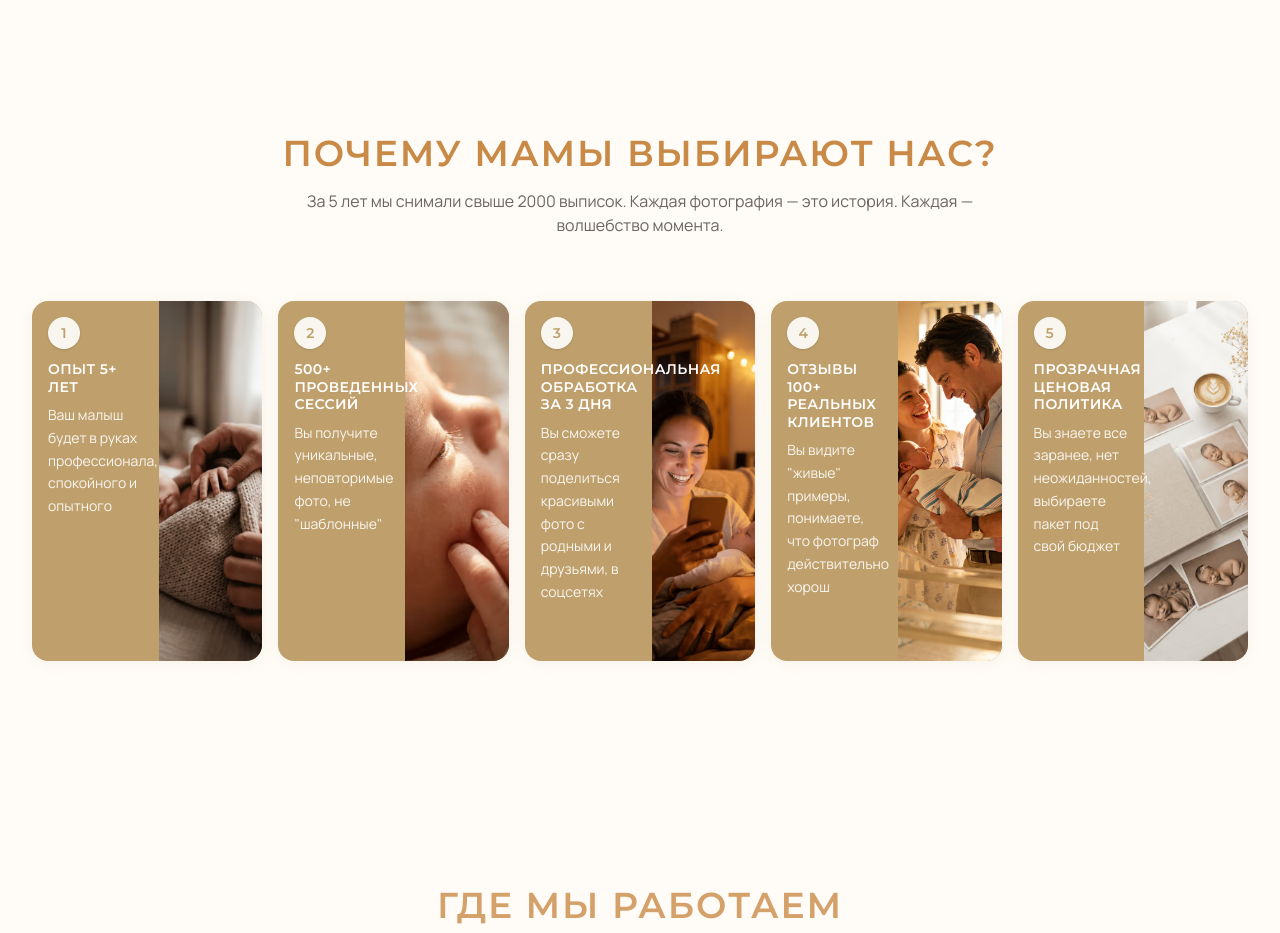
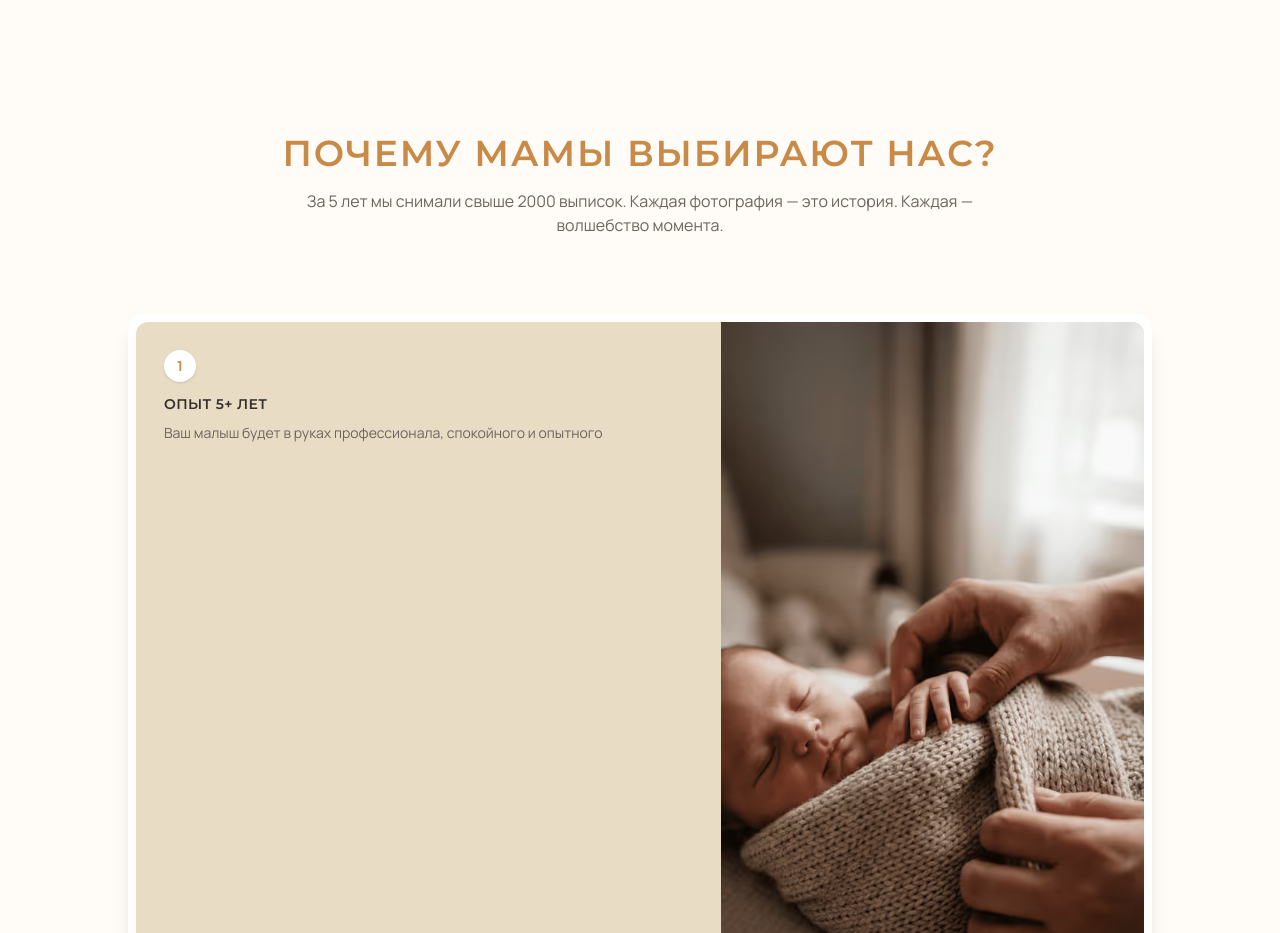
Before and after one commit to ramzesk1n/sunlife, a React (Vite) app: page / in a window 1280 px wide. Shown: the part 1500-2433 px from the top of the page. Built offline with nearby package versions, Linux system fonts and the light colour scheme.

Commit message:
refactor: replace all px values with rem/vh/vw/% relative units

```diff
--- a/src/components/Benefits/Benefits.tsx
+++ b/src/components/Benefits/Benefits.tsx
@@ -26,19 +26,19 @@ const itemVariants = {
 
 const iconMap: Record<string, React.ReactNode> = {
   camera: (
-    <svg xmlns="http://www.w3.org/2000/svg" width="24" height="24" viewBox="0 0 24 24" fill="none" stroke="currentColor" strokeWidth="2" strokeLinecap="round" strokeLinejoin="round" aria-hidden="true">
+    <svg xmlns="http://www.w3.org/2000/svg" className="w-6 h-6" viewBox="0 0 24 24" fill="none" stroke="currentColor" strokeWidth="2" strokeLinecap="round" strokeLinejoin="round" aria-hidden="true">
       <path d="M14.5 4h-5L7 7H4a2 2 0 0 0-2 2v9a2 2 0 0 0 2 2h16a2 2 0 0 0 2-2V9a2 2 0 0 0-2-2h-3l-2.5-3z" />
       <circle cx="12" cy="13" r="3" />
     </svg>
   ),
   tag: (
-    <svg xmlns="http://www.w3.org/2000/svg" width="24" height="24" viewBox="0 0 24 24" fill="none" stroke="currentColor" strokeWidth="2" strokeLinecap="round" strokeLinejoin="round" aria-hidden="true">
+    <svg xmlns="http://www.w3.org/2000/svg" className="w-6 h-6" viewBox="0 0 24 24" fill="none" stroke="currentColor" strokeWidth="2" strokeLinecap="round" strokeLinejoin="round" aria-hidden="true">
       <path d="M12 2H2v10l9.29 9.29c.94.94 2.48.94 3.42 0l6.58-6.58c.94-.94.94-2.48 0-3.42L12 2Z" />
       <path d="M7 7h.01" />
     </svg>
   ),
   truck: (
-    <svg xmlns="http://www.w3.org/2000/svg" width="24" height="24" viewBox="0 0 24 24" fill="none" stroke="currentColor" strokeWidth="2" strokeLinecap="round" strokeLinejoin="round" aria-hidden="true">
+    <svg xmlns="http://www.w3.org/2000/svg" className="w-6 h-6" viewBox="0 0 24 24" fill="none" stroke="currentColor" strokeWidth="2" strokeLinecap="round" strokeLinejoin="round" aria-hidden="true">
       <path d="M10 17h4V5H6v12h2" />
       <path d="M20 17h2v-3.34a4 4 0 0 0-1.17-2.83L19 9h-5v8h1" />
       <circle cx="7.5" cy="17.5" r="2.5" />
@@ -46,7 +46,7 @@ const iconMap: Record<string, React.ReactNode> = {
     </svg>
   ),
   clock: (
-    <svg xmlns="http://www.w3.org/2000/svg" width="24" height="24" viewBox="0 0 24 24" fill="none" stroke="currentColor" strokeWidth="2" strokeLinecap="round" strokeLinejoin="round" aria-hidden="true">
+    <svg xmlns="http://www.w3.org/2000/svg" className="w-6 h-6" viewBox="0 0 24 24" fill="none" stroke="currentColor" strokeWidth="2" strokeLinecap="round" strokeLinejoin="round" aria-hidden="true">
       <circle cx="12" cy="12" r="10" />
       <polyline points="12 6 12 12 16 14" />
     </svg>
@@ -55,7 +55,7 @@ const iconMap: Record<string, React.ReactNode> = {
 
 export default function Benefits() {
   const sectionRef = useRef<HTMLElement>(null);
-  const isInView = useInView(sectionRef, { once: true, margin: '-80px' });
+  const isInView = useInView(sectionRef, { once: true, margin: '-10%' });
   const shouldReduceMotion = useReducedMotion();
 
   return (
--- a/src/components/ExperienceSteps/ExperienceSteps.tsx
+++ b/src/components/ExperienceSteps/ExperienceSteps.tsx
@@ -1,6 +1,14 @@
-import { useRef } from 'react';
+import { useRef, useEffect } from 'react';
 import { motion, useInView, useReducedMotion } from 'framer-motion';
+import { gsap } from 'gsap';
+import { ScrollTrigger } from 'gsap/ScrollTrigger';
 import { steps, introText } from '../../content/steps';
+
+gsap.registerPlugin(ScrollTrigger);
+
+const prefersReducedMotion =
+  typeof window !== 'undefined' &&
+  window.matchMedia('(prefers-reduced-motion: reduce)').matches;
 
 const containerVariants = {
   hidden: {},
@@ -26,8 +34,61 @@ const itemVariants = {
 
 export default function ExperienceSteps() {
   const sectionRef = useRef<HTMLElement>(null);
-  const isInView = useInView(sectionRef, { once: true, margin: '-80px' });
+  const isInView = useInView(sectionRef, { once: true, margin: '-10%' });
   const shouldReduceMotion = useReducedMotion();
+
+  useEffect(() => {
+    if (prefersReducedMotion || !sectionRef.current) return;
+
+    let mm: gsap.MatchMedia | null = null;
+
+    mm = gsap.matchMedia();
+    mm.add('(min-width: 64rem)', () => {
+      const cards = gsap.utils.toArray<HTMLElement>('.about-card');
+      const container = sectionRef.current?.querySelector('.about-cards-container');
+      const pinned = sectionRef.current?.querySelector('.about-cards-pinned');
+
+      if (!container || !pinned || cards.length === 0) return;
+
+      const tl = gsap.timeline({
+        scrollTrigger: {
+          trigger: container,
+          start: 'top top',
+          end: 'bottom bottom',
+          scrub: 0.6,
+          pin: pinned,
+          pinSpacing: false,
+        },
+      });
+
+      cards.forEach((card, index) => {
+        if (index === 0) {
+          tl.set(card, { opacity: 1, scale: 1, y: 0 });
+        } else {
+          tl.fromTo(
+            card,
+            { y: '80vh', opacity: 0, scale: 0.92 },
+            { y: 0, opacity: 1, scale: 1, duration: 1, ease: 'power2.out' },
+            index - 1
+          );
+        }
+
+        if (index < cards.length - 1) {
+          tl.to(
+            card,
+            { scale: 0.9, y: '-7.5rem', opacity: 0.25, duration: 0.7 },
+            index + 0.85
+          );
+        }
+      });
+
+      return () => {
+        tl.kill();
+      };
+    });
+
+    return () => mm?.revert();
+  }, []);
 
   return (
     <section
@@ -35,10 +96,10 @@ export default function ExperienceSteps() {
       id="about"
       className="py-20 md:py-28 px-4 sm:px-6 lg:px-8 bg-cream"
     >
-      <div className="max-w-[88rem] mx-auto">
+      <div className="max-w-6xl mx-auto">
         <motion.h2
           className="text-2xl md:text-3xl lg:text-4xl font-display font-semibold text-gold-primary text-center mb-4 uppercase tracking-wider"
-          initial={shouldReduceMotion ? false : { opacity: 0, y: 20 }}
+          initial={shouldReduceMotion ? false : { opacity: 0, y: '1.25rem' }}
           animate={isInView ? { opacity: 1, y: 0 } : {}}
           transition={{ duration: 0.6, ease: 'easeOut' }}
         >
@@ -47,15 +108,55 @@ export default function ExperienceSteps() {
 
         <motion.p
           className="text-text-muted text-center max-w-2xl mx-auto mb-14 md:mb-16"
-          initial={shouldReduceMotion ? false : { opacity: 0, y: 20 }}
+          initial={shouldReduceMotion ? false : { opacity: 0, y: '1.25rem' }}
           animate={isInView ? { opacity: 1, y: 0 } : {}}
           transition={{ duration: 0.6, delay: 0.1, ease: 'easeOut' }}
         >
           {introText}
         </motion.p>
+      </div>
 
+      {/* Desktop stacking cards */}
+      <div className="about-cards-container relative hidden lg:block h-[420vh]">
+        <div className="about-cards-pinned h-screen w-full flex items-center justify-center px-4">
+          {steps.map((step, index) => (
+            <div
+              key={step.id}
+              className="about-card absolute w-full max-w-5xl opacity-0"
+              style={{ zIndex: index + 1 }}
+            >
+              <article className="mx-auto w-full rounded-2xl bg-white p-2 shadow-xl">
+                <div className="flex overflow-hidden rounded-xl bg-gold-lighter">
+                  <div className="flex-1 p-7">
+                    <div className="mb-3 flex h-8 w-8 items-center justify-center rounded-full bg-white text-sm font-display font-semibold text-gold-primary shadow-sm">
+                      {index + 1}
+                    </div>
+                    <h3 className="font-display text-sm font-semibold uppercase tracking-wide text-text-dark mb-2">
+                      {step.title}
+                    </h3>
+                    <p className="text-sm leading-relaxed text-text-muted">
+                      {step.description}
+                    </p>
+                  </div>
+
+                  <div className="relative w-[42%] shrink-0 overflow-hidden">
+                    <img
+                      src={step.image}
+                      alt={step.title}
+                      loading="lazy"
+                      className="h-full w-full object-cover"
+                    />
+                  </div>
+                </div>
+              </article>
+            </div>
+          ))}
+        </div>
+      </div>
+
+      {/* Mobile plain cards */}
       <motion.div
-          className="grid grid-cols-1 sm:grid-cols-2 lg:grid-cols-5 gap-3 md:gap-4"
+        className="relative max-w-5xl mx-auto lg:hidden"
         variants={shouldReduceMotion ? undefined : containerVariants}
         initial="hidden"
         animate={isInView ? 'visible' : 'hidden'}
@@ -64,33 +165,33 @@ export default function ExperienceSteps() {
           <motion.article
             key={step.id}
             variants={shouldReduceMotion ? undefined : itemVariants}
-              className="group relative flex flex-col lg:flex-row h-full min-h-[320px] lg:min-h-[360px] overflow-hidden rounded-2xl bg-gold-secondary shadow-card transition-all duration-300 hover:-translate-y-1 hover:shadow-gold"
+            className="mx-auto mb-6 w-full max-w-4xl rounded-2xl bg-white p-2 shadow-xl"
           >
-              <div className="relative z-10 flex flex-1 flex-col justify-start p-4 lg:p-4 lg:w-[55%]">
-                <div className="mb-3 flex h-8 w-8 items-center justify-center rounded-full bg-white/90 text-sm font-display font-semibold text-gold-secondary shadow-sm">
+            <div className="flex flex-col overflow-hidden rounded-xl bg-gold-lighter">
+              <div className="flex-1 p-5">
+                <div className="mb-3 flex h-8 w-8 items-center justify-center rounded-full bg-white text-sm font-display font-semibold text-gold-primary shadow-sm">
                   {index + 1}
                 </div>
-                <h3 className="mb-2 font-display text-sm font-semibold uppercase leading-tight tracking-wide text-white">
+                <h3 className="font-display text-sm font-semibold uppercase tracking-wide text-text-dark mb-2">
                   {step.title}
                 </h3>
-                <p className="text-sm leading-relaxed text-white/90">
+                <p className="text-sm leading-relaxed text-text-muted">
                   {step.description}
                 </p>
               </div>
 
-              <div className="relative h-52 w-full shrink-0 overflow-hidden sm:h-64 lg:h-auto lg:w-[45%]">
+              <div className="relative h-52 w-full shrink-0 overflow-hidden">
                 <img
                   src={step.image}
                   alt={step.title}
                   loading="lazy"
-                  width="279"
-                  className="h-full w-full object-cover transition-transform duration-500 group-hover:scale-105"
+                  className="h-full w-full object-cover"
                 />
+              </div>
             </div>
           </motion.article>
         ))}
       </motion.div>
-      </div>
     </section>
   );
 }
--- a/src/components/FAQ/FAQ.tsx
+++ b/src/components/FAQ/FAQ.tsx
@@ -25,7 +25,7 @@ const itemVariants = {
 
 export default function FAQ() {
   const sectionRef = useRef<HTMLElement>(null);
-  const isInView = useInView(sectionRef, { once: true, margin: '-80px' });
+  const isInView = useInView(sectionRef, { once: true, margin: '-10%' });
   const shouldReduceMotion = useReducedMotion();
   const [openId, setOpenId] = useState<string | null>(null);
 
@@ -85,7 +85,7 @@ export default function FAQ() {
                   transition={{ duration: 0.3 }}
                   aria-hidden="true"
                 >
-                  <svg width="16" height="16" viewBox="0 0 24 24" fill="none" stroke="currentColor" strokeWidth="2" strokeLinecap="round" strokeLinejoin="round">
+                  <svg className="w-4 h-4" viewBox="0 0 24 24" fill="none" stroke="currentColor" strokeWidth="2" strokeLinecap="round" strokeLinejoin="round">
                     <polyline points="6 9 12 15 18 9" />
                   </svg>
                 </motion.span>
--- a/src/components/Gallery/Gallery.tsx
+++ b/src/components/Gallery/Gallery.tsx
@@ -37,7 +37,7 @@ const itemVariants = {
 
 export default function Gallery() {
   const sectionRef = useRef<HTMLElement>(null);
-  const isInView = useInView(sectionRef, { once: true, margin: '-80px' });
+  const isInView = useInView(sectionRef, { once: true, margin: '-10%' });
   const shouldReduceMotion = useReducedMotion();
   const [lightboxOpen, setLightboxOpen] = useState(false);
   const [lightboxIndex, setLightboxIndex] = useState(0);
--- a/src/components/Geography/Geography.tsx
+++ b/src/components/Geography/Geography.tsx
@@ -25,7 +25,7 @@ const itemVariants = {
 
 export default function Geography() {
   const sectionRef = useRef<HTMLElement>(null);
-  const isInView = useInView(sectionRef, { once: true, margin: '-80px' });
+  const isInView = useInView(sectionRef, { once: true, margin: '-10%' });
   const shouldReduceMotion = useReducedMotion();
 
   return (
--- a/src/components/Hero/Hero.tsx
+++ b/src/components/Hero/Hero.tsx
@@ -82,7 +82,7 @@ export default function Hero() {
             {/* Text content */}
             <motion.div
               ref={contentRef}
-              initial={prefersReducedMotion ? false : { opacity: 0, x: -40 }}
+              initial={prefersReducedMotion ? false : { opacity: 0, x: '-2.5rem' }}
               animate={{ opacity: 1, x: 0 }}
               transition={{ duration: 0.8, ease: 'easeOut' }}
               className="order-2 lg:order-1"
@@ -114,7 +114,7 @@ export default function Hero() {
 
             {/* Hero image */}
             <motion.div
-              initial={prefersReducedMotion ? false : { opacity: 0, x: 40 }}
+              initial={prefersReducedMotion ? false : { opacity: 0, x: '2.5rem' }}
               animate={{ opacity: 1, x: 0 }}
               transition={{ duration: 0.8, delay: 0.2, ease: 'easeOut' }}
               className="order-1 lg:order-2"
@@ -126,7 +126,7 @@ export default function Hero() {
                 {/* Placeholder: заменить на реальное фото newborn foots */}
                 <div className="absolute inset-0 flex items-center justify-center text-gold-primary/40">
                   <div className="text-center">
-                    <svg width="80" height="80" viewBox="0 0 24 24" fill="none" stroke="currentColor" strokeWidth="1" strokeLinecap="round" strokeLinejoin="round" className="mx-auto mb-4">
+                    <svg viewBox="0 0 24 24" fill="none" stroke="currentColor" strokeWidth="1" strokeLinecap="round" strokeLinejoin="round" className="mx-auto mb-4 w-20 h-20">
                       <path d="M20 21v-8a2 2 0 0 0-2-2H6a2 2 0 0 0-2 2v8" />
                       <path d="M4 16s1.5-2 5-2 5 2 5 2" />
                       <path d="M4 12s1.5-2 5-2 5 2 5 2" />
--- a/src/components/PricingCards/PricingCards.tsx
+++ b/src/components/PricingCards/PricingCards.tsx
@@ -28,7 +28,7 @@ const itemVariants = {
 
 export default function PricingCards() {
   const sectionRef = useRef<HTMLElement>(null);
-  const isInView = useInView(sectionRef, { once: true, margin: '-80px' });
+  const isInView = useInView(sectionRef, { once: true, margin: '-10%' });
   const shouldReduceMotion = useReducedMotion();
   const [selectedPackage, setSelectedPackage] = useState<string | null>(null);
   const [isModalOpen, setIsModalOpen] = useState(false);
@@ -115,7 +115,7 @@ export default function PricingCards() {
                         className="flex items-start gap-2 text-sm text-text-dark"
                       >
                         <span className="text-gold-primary mt-0.5 flex-shrink-0" aria-hidden="true">
-                          <svg width="16" height="16" viewBox="0 0 16 16" fill="none" stroke="currentColor" strokeWidth="2" strokeLinecap="round" strokeLinejoin="round">
+                          <svg className="w-4 h-4" viewBox="0 0 16 16" fill="none" stroke="currentColor" strokeWidth="2" strokeLinecap="round" strokeLinejoin="round">
                             <polyline points="3 8 6 11 13 4" />
                           </svg>
                         </span>
--- a/src/components/Testimonials/Testimonials.tsx
+++ b/src/components/Testimonials/Testimonials.tsx
@@ -6,7 +6,7 @@ const VISIBLE_COUNT = 3;
 
 const slideVariants = {
   enter: (dir: number) => ({
-    x: dir > 0 ? 300 : -300,
+    x: dir > 0 ? '18.75rem' : '-18.75rem',
     opacity: 0,
   }),
   center: {
@@ -14,14 +14,14 @@ const slideVariants = {
     opacity: 1,
   },
   exit: (dir: number) => ({
-    x: dir > 0 ? -300 : 300,
+    x: dir > 0 ? '-18.75rem' : '18.75rem',
     opacity: 0,
   }),
 };
 
 export default function Testimonials() {
   const sectionRef = useRef<HTMLElement>(null);
-  const isInView = useInView(sectionRef, { once: true, margin: '-80px' });
+  const isInView = useInView(sectionRef, { once: true, margin: '-10%' });
   const shouldReduceMotion = useReducedMotion();
   const [page, setPage] = useState(0);
   const [direction, setDirection] = useState(0);
@@ -87,7 +87,7 @@ export default function Testimonials() {
             className="absolute left-0 top-1/2 -translate-y-1/2 -translate-x-2 md:-translate-x-4 z-10 w-10 h-10 rounded-xl glass flex items-center justify-center text-gold-dark disabled:opacity-30 disabled:cursor-not-allowed hover:shadow-gold transition-all duration-300"
             aria-label="Предыдущие отзывы"
           >
-            <svg width="20" height="20" viewBox="0 0 24 24" fill="none" stroke="currentColor" strokeWidth="2" strokeLinecap="round" strokeLinejoin="round">
+            <svg className="w-5 h-5" viewBox="0 0 24 24" fill="none" stroke="currentColor" strokeWidth="2" strokeLinecap="round" strokeLinejoin="round">
               <polyline points="15 18 9 12 15 6" />
             </svg>
           </button>
@@ -99,7 +99,7 @@ export default function Testimonials() {
             className="absolute right-0 top-1/2 -translate-y-1/2 translate-x-2 md:translate-x-4 z-10 w-10 h-10 rounded-xl glass flex items-center justify-center text-gold-dark disabled:opacity-30 disabled:cursor-not-allowed hover:shadow-gold transition-all duration-300"
             aria-label="Следующие отзывы"
           >
-            <svg width="20" height="20" viewBox="0 0 24 24" fill="none" stroke="currentColor" strokeWidth="2" strokeLinecap="round" strokeLinejoin="round">
+            <svg className="w-5 h-5" viewBox="0 0 24 24" fill="none" stroke="currentColor" strokeWidth="2" strokeLinecap="round" strokeLinejoin="round">
               <polyline points="9 18 15 12 9 6" />
             </svg>
           </button>
--- a/src/styles/index.css
+++ b/src/styles/index.css
@@ -1,8 +1,8 @@
 /* Base styles — дополнение к index.css */
 @layer base {
   :focus-visible {
-    outline: 2px solid var(--color-gold-primary);
-    outline-offset: 2px;
+    outline: 0.125rem solid var(--color-gold-primary);
+    outline-offset: 0.125rem;
   }
 
   ::selection {
@@ -11,7 +11,7 @@
   }
 
   ::-webkit-scrollbar {
-    width: 8px;
+    width: 0.5rem;
   }
 
   ::-webkit-scrollbar-track {
@@ -20,7 +20,7 @@
 
   ::-webkit-scrollbar-thumb {
     background: var(--color-gold-light);
-    border-radius: 4px;
+    border-radius: 0.25rem;
   }
 
   ::-webkit-scrollbar-thumb:hover {
```
Also changed, not shown: src/components/Footer/Footer.tsx (+5 -5 lines), src/components/Header/Header.tsx (+9 -9 lines), src/index.css (+8 -8 lines), 1 other file (tests, documents, lock files or other folders). Lines whose indentation alone changed are shown as unchanged.
